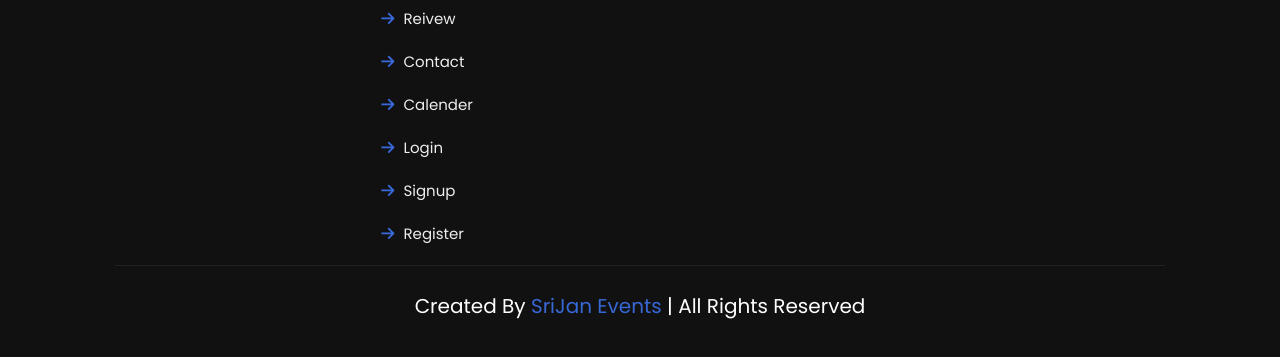
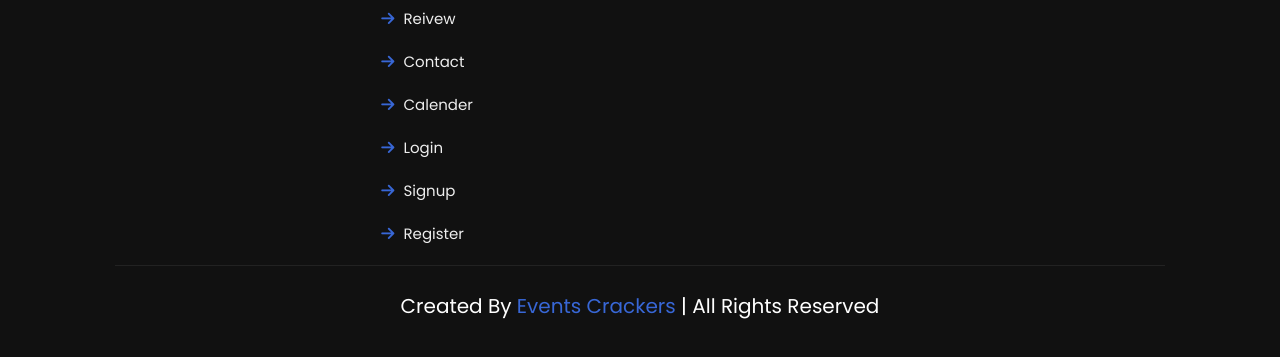
Before and after one commit to madhumitha262004/event-crackers, a plain HTML site: page contact.html in a window 1280 px wide. Shown: the part 871-1228 px from the top of the page. Drawn offline with Linux system fonts and the light colour scheme.

Commit message:
Update contact.html

```diff
--- a/contact.html
+++ b/contact.html
@@ -86,7 +86,7 @@
         </div>
 
         <div class="credit">
-          created by <span>SriJan Events</span> | all rights reserved
+          created by <span>Events Crackers</span> | all rights reserved
         </div>
       </section>
 
```
